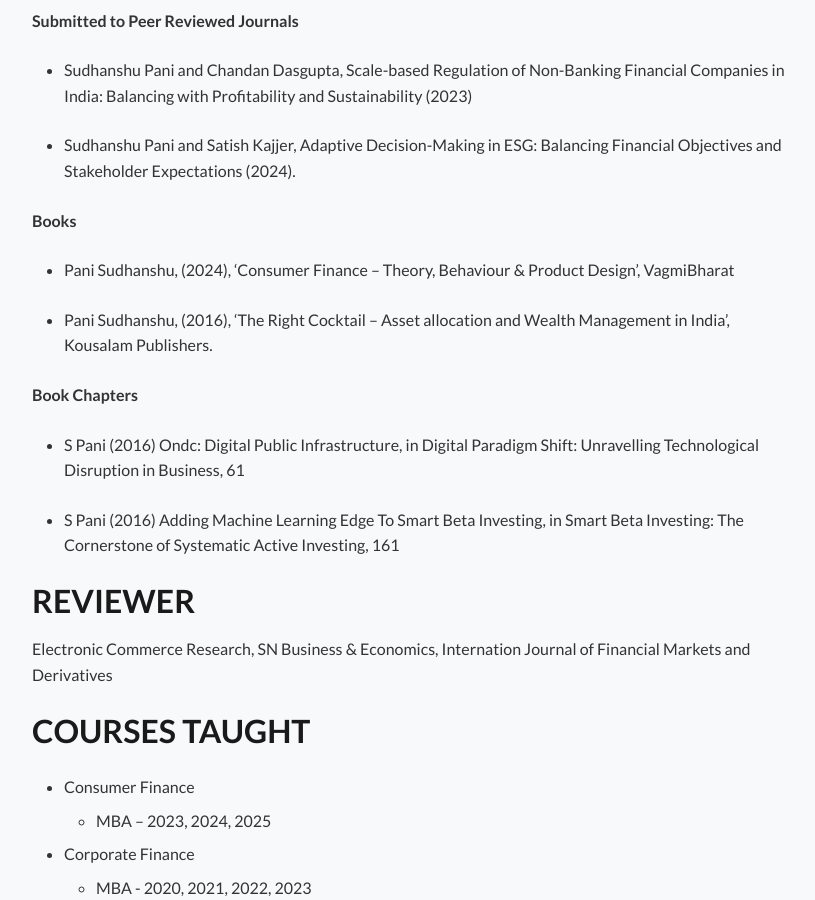
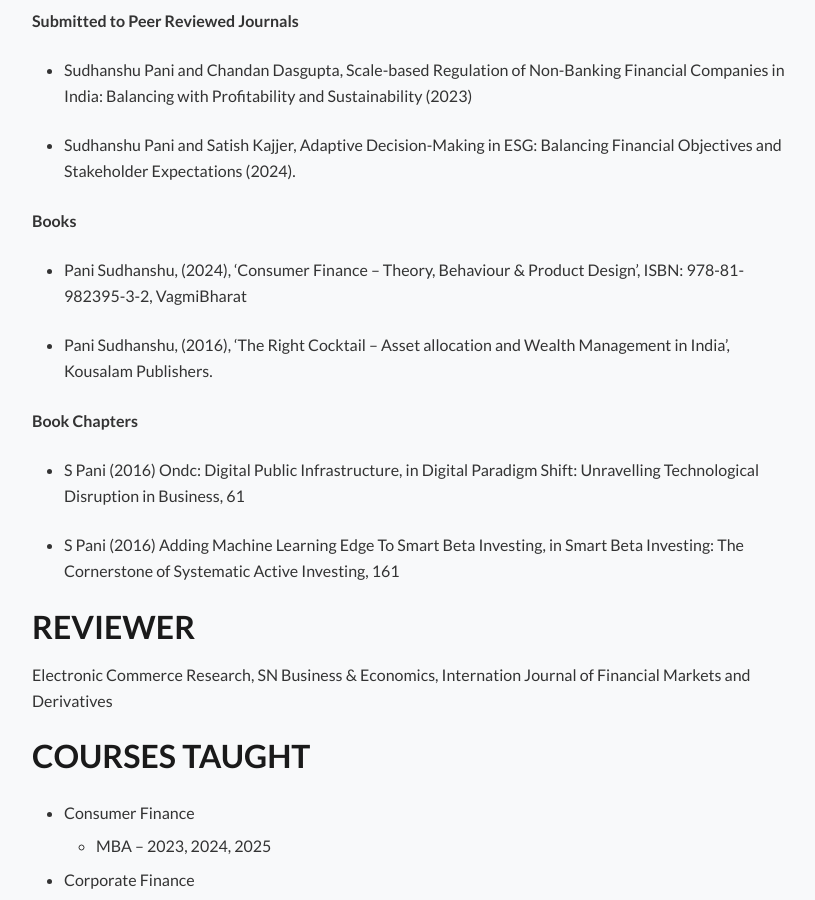
Before and after one commit to sudhanshupani/sudhanshupani.github.io, a Jekyll site: the page built from about.html, in a window 1280 px wide and 900 px high, scrolled down 2266 px. Shown: the whole window, without its empty margins (228-1043 px from the left). Built offline with Jekyll 4.4.1, drawn with Linux system fonts in a browser that asks for light colours.

Commit message:
Update about.html

```diff
--- a/about.html
+++ b/about.html
@@ -119,7 +119,7 @@ ESG: Balancing Financial Objectives and Stakeholder Expectations
 <h4 id="books">Books</h4>
 <ul>
 <li><p>Pani Sudhanshu, (2024), ‘Consumer Finance – Theory, Behaviour
-&amp; Product Design’, VagmiBharat</p></li>
+&amp; Product Design’, ISBN: 978-81-982395-3-2, VagmiBharat</p></li>
 <li><p>Pani Sudhanshu, (2016), ‘The Right Cocktail – Asset allocation
 and Wealth Management in India’, Kousalam Publishers.</p></li>
 </ul>
```
